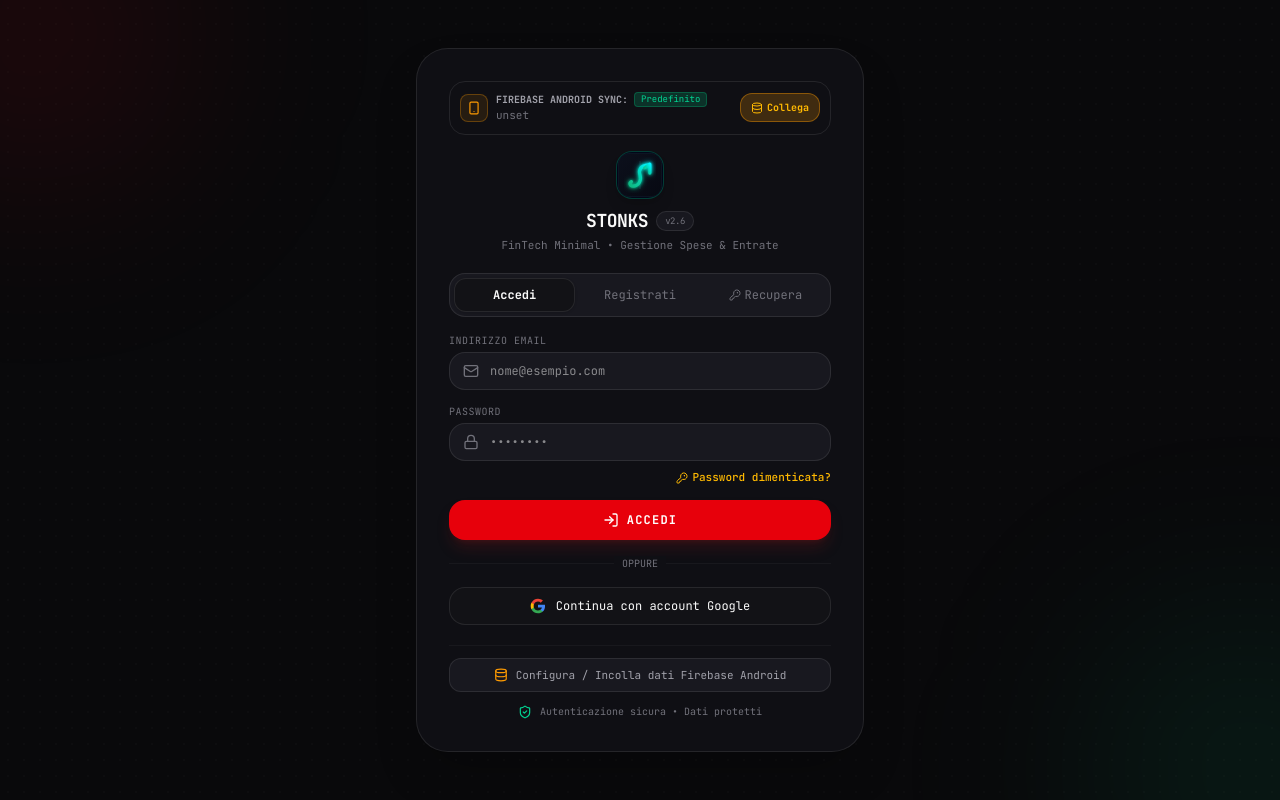
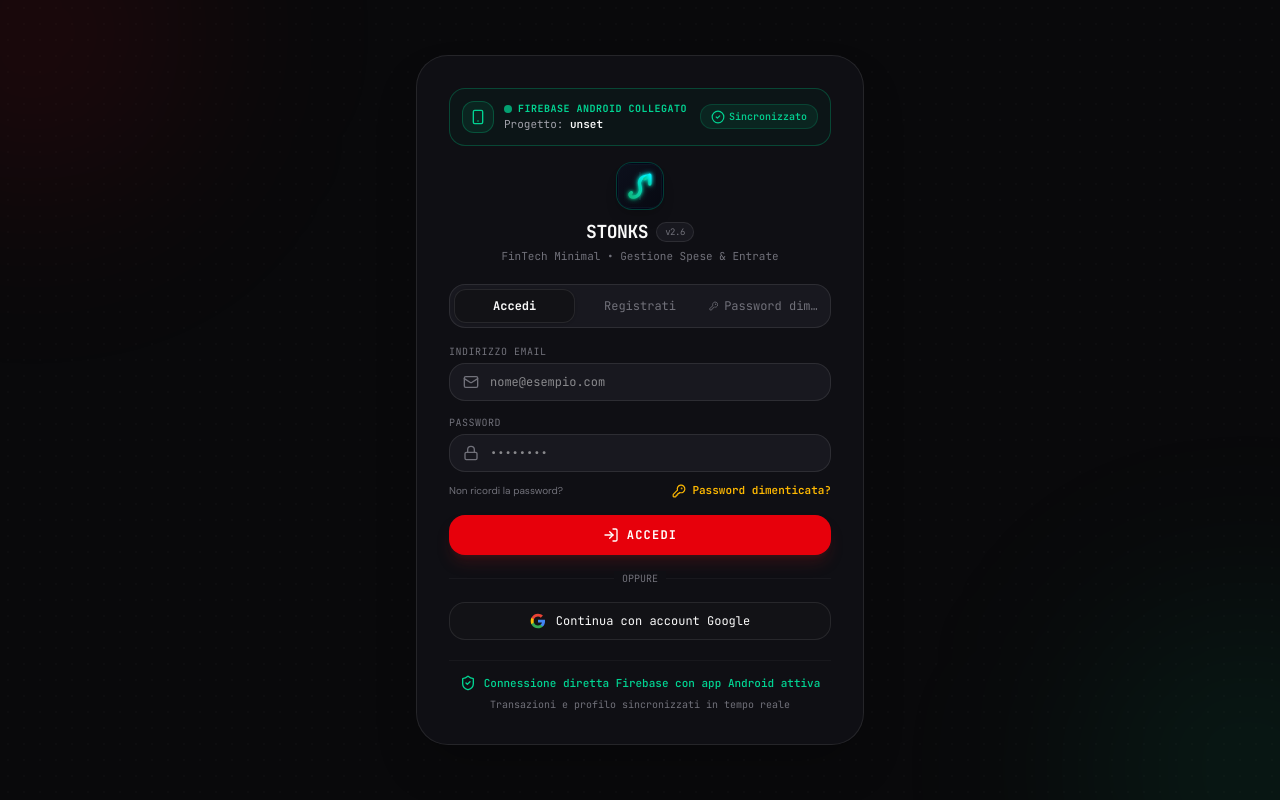
Before and after one commit to fradella207-lgtm/stonks, a React (Vite) app: page / in a window 1280 px wide. Built offline with nearby package versions, Linux system fonts and the light colour scheme; no server answers.

Commit message:
feat(auth): refactor Firebase sync banner and logic
Update the sync banner UI for better visibility and enforce project ID validation when loading custom Firebase configurations to prevent invalid sync states.

```diff
--- a/src/components/LoginScreen.tsx
+++ b/src/components/LoginScreen.tsx
@@ -213,41 +213,28 @@
       <div className="absolute -bottom-32 -right-32 w-80 h-80 rounded-full bg-emerald-500/10 blur-[100px] pointer-events-none" />
 
       <div className="relative z-10 w-full max-w-md bg-app-modal border border-app rounded-[32px] p-5 sm:p-8 shadow-2xl backdrop-blur-xl">
-        {/* Firebase Sync with Android Banner Header */}
-        <div className="mb-4 p-2.5 rounded-2xl bg-app-subtle/80 border border-app flex items-center justify-between gap-2">
-          <div className="flex items-center gap-2 min-w-0">
-            <div className="w-7 h-7 rounded-lg bg-amber-500/10 border border-amber-500/30 flex items-center justify-center text-amber-500 shrink-0">
-              <Smartphone className="w-3.5 h-3.5" />
+        {/* Firebase Android Sync Status Banner (Automatic 1:1 Connection) */}
+        <div className="mb-4 p-3 rounded-2xl bg-emerald-950/20 border border-emerald-500/30 flex items-center justify-between gap-3">
+          <div className="flex items-center gap-2.5 min-w-0">
+            <div className="w-8 h-8 rounded-xl bg-emerald-500/10 border border-emerald-500/30 flex items-center justify-center text-emerald-400 shrink-0">
+              <Smartphone className="w-4 h-4" />
             </div>
             <div className="min-w-0">
               <div className="flex items-center gap-1.5">
-                <span className="text-[10px] font-mono-code font-bold uppercase text-app-sub">
-                  Firebase Android Sync:
-                </span>
-                <span
-                  className={`text-[9px] font-mono-code px-1.5 py-0.2 rounded ${
-                    isCustomProject
-                      ? 'bg-amber-500/20 text-amber-400 border border-amber-500/30'
-                      : 'bg-emerald-500/20 text-emerald-400 border border-emerald-500/30'
-                  }`}
-                >
-                  {isCustomProject ? 'Android Attivo' : 'Predefinito'}
+                <span className="w-2 h-2 rounded-full bg-emerald-400 animate-pulse" />
+                <span className="text-[10px] font-mono-code font-bold uppercase tracking-wider text-emerald-400">
+                  Firebase Android Collegato
                 </span>
               </div>
-              <p className="text-[11px] font-mono-code text-app-muted truncate">
-                {activeConfig.projectId}
+              <p className="text-[11px] font-mono-code text-app-sub truncate">
+                Progetto: <span className="text-app-main font-semibold">{activeConfig.projectId}</span>
               </p>
             </div>
           </div>
-          <button
-            type="button"
-            onClick={() => setIsFirebaseModalOpen(true)}
-            className="px-2.5 py-1.5 rounded-xl bg-amber-500/20 hover:bg-amber-500/30 text-amber-400 border border-amber-500/40 text-[10px] font-mono-code font-bold shrink-0 transition-colors cursor-pointer flex items-center gap-1"
-            title="Collega Firebase Android"
-          >
-            <Database className="w-3 h-3" />
-            <span>Collega</span>
-          </button>
+          <div className="flex items-center gap-1 px-2.5 py-1 rounded-xl bg-emerald-500/10 border border-emerald-500/20 text-[10px] font-mono-code text-emerald-400 shrink-0 font-medium">
+            <CheckCircle2 className="w-3.5 h-3.5" />
+            <span>Sincronizzato</span>
+          </div>
         </div>
 
         {/* Header Branding */}
@@ -294,14 +281,14 @@
           <button
             type="button"
             onClick={() => handleTabChange('forgot')}
-            className={`py-2 text-center rounded-xl text-xs font-mono-code transition-all cursor-pointer flex items-center justify-center gap-1 ${
+            className={`py-2 px-1 text-center rounded-xl text-xs font-mono-code transition-all cursor-pointer flex items-center justify-center gap-1.5 ${
               activeTab === 'forgot'
                 ? 'bg-app-card text-amber-400 font-bold shadow-sm border border-amber-500/40'
                 : 'text-app-muted hover:text-amber-400'
             }`}
           >
-            <KeyRound className="w-3 h-3" />
-            <span>Recupera</span>
+            <KeyRound className="w-3.5 h-3.5" />
+            <span className="truncate">Password dimenticata</span>
           </button>
         </div>
 
@@ -499,13 +486,14 @@
 
               {/* Explicit, unmistakable "Password Dimenticata?" link right under password input */}
               {activeTab === 'login' && (
-                <div className="flex justify-end pt-1">
+                <div className="flex items-center justify-between pt-1.5 pb-0.5">
+                  <span className="text-[10px] text-app-muted">Non ricordi la password?</span>
                   <button
                     type="button"
                     onClick={() => handleTabChange('forgot')}
-                    className="text-[11px] font-mono-code text-amber-400 hover:text-amber-300 font-medium flex items-center gap-1 transition-colors cursor-pointer"
+                    className="text-[11px] font-mono-code text-amber-400 hover:text-amber-300 font-semibold flex items-center gap-1.5 transition-colors cursor-pointer"
                   >
-                    <KeyRound className="w-3 h-3" />
+                    <KeyRound className="w-3.5 h-3.5" />
                     <span>Password dimenticata?</span>
                   </button>
                 </div>
@@ -578,22 +566,15 @@
           </>
         )}
 
-        {/* Bottom Link to connect Android Firebase project */}
-        <div className="mt-5 pt-3 border-t border-app-subtle flex flex-col items-center gap-2">
-          <button
-            type="button"
-            onClick={() => setIsFirebaseModalOpen(true)}
-            className="w-full py-2 px-3 rounded-xl bg-app-subtle hover:bg-app-hover border border-app text-app-sub hover:text-app-main font-mono-code text-[11px] flex items-center justify-center gap-2 transition-colors cursor-pointer"
-          >
-            <Database className="w-3.5 h-3.5 text-amber-500" />
-            <span>Configura / Incolla dati Firebase Android</span>
-          </button>
-
-          {/* Security badge */}
-          <div className="flex items-center justify-center gap-2 text-[10px] font-mono-code text-app-muted mt-1">
-            <ShieldCheck className="w-3.5 h-3.5 text-emerald-400" />
-            <span>Autenticazione sicura • Dati protetti</span>
+        {/* Security and automatic Android backend connection footer */}
+        <div className="mt-5 pt-3.5 border-t border-app-subtle flex flex-col items-center gap-1.5 text-center">
+          <div className="flex items-center justify-center gap-2 text-[11px] font-mono-code text-emerald-400 font-medium">
+            <ShieldCheck className="w-4 h-4 text-emerald-400" />
+            <span>Connessione diretta Firebase con app Android attiva</span>
           </div>
+          <p className="text-[10px] font-mono-code text-app-muted">
+            Transazioni e profilo sincronizzati in tempo reale
+          </p>
         </div>
       </div>
 
--- a/src/services/firebaseConfig.ts
+++ b/src/services/firebaseConfig.ts
@@ -34,11 +34,13 @@
     const custom = localStorage.getItem('stonks_custom_firebase_config');
     if (custom) {
       const parsed = JSON.parse(custom);
-      if (parsed.projectId && parsed.apiKey && parsed.appId) {
+      if (parsed.projectId === defaultFirebaseConfig.projectId) {
         return {
           ...defaultFirebaseConfig,
           ...parsed,
         };
+      } else {
+        localStorage.removeItem('stonks_custom_firebase_config');
       }
     }
   } catch (e) {
```
